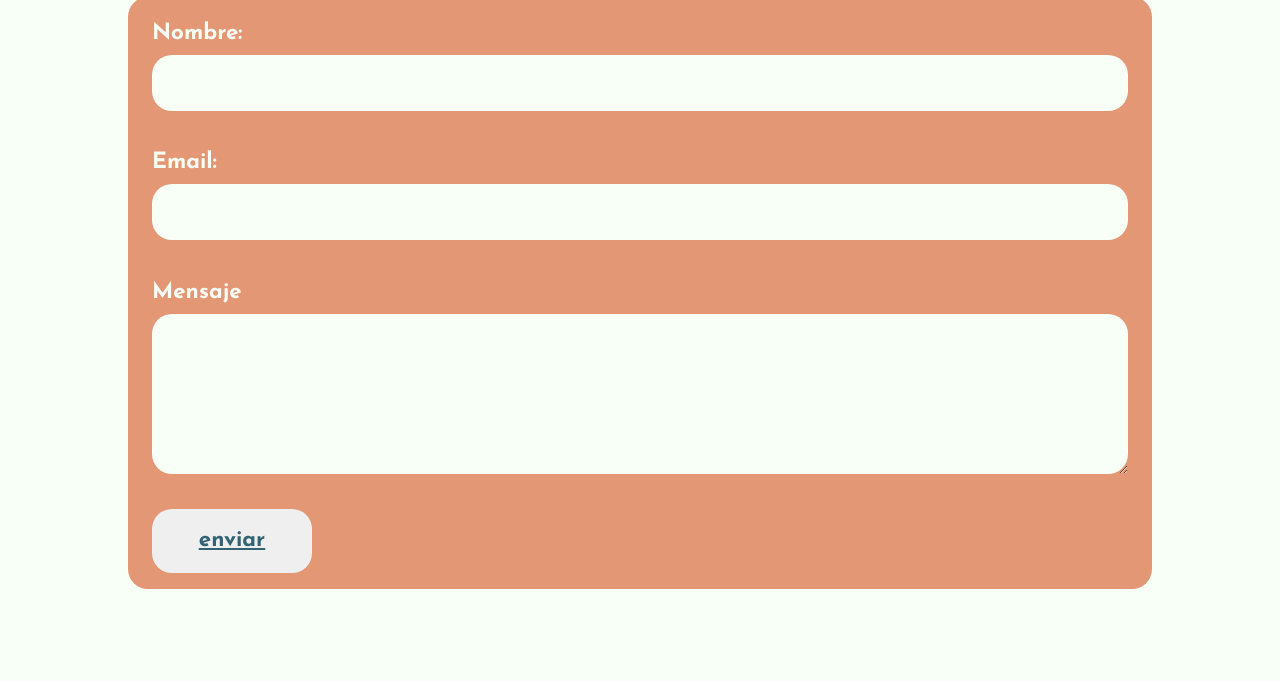
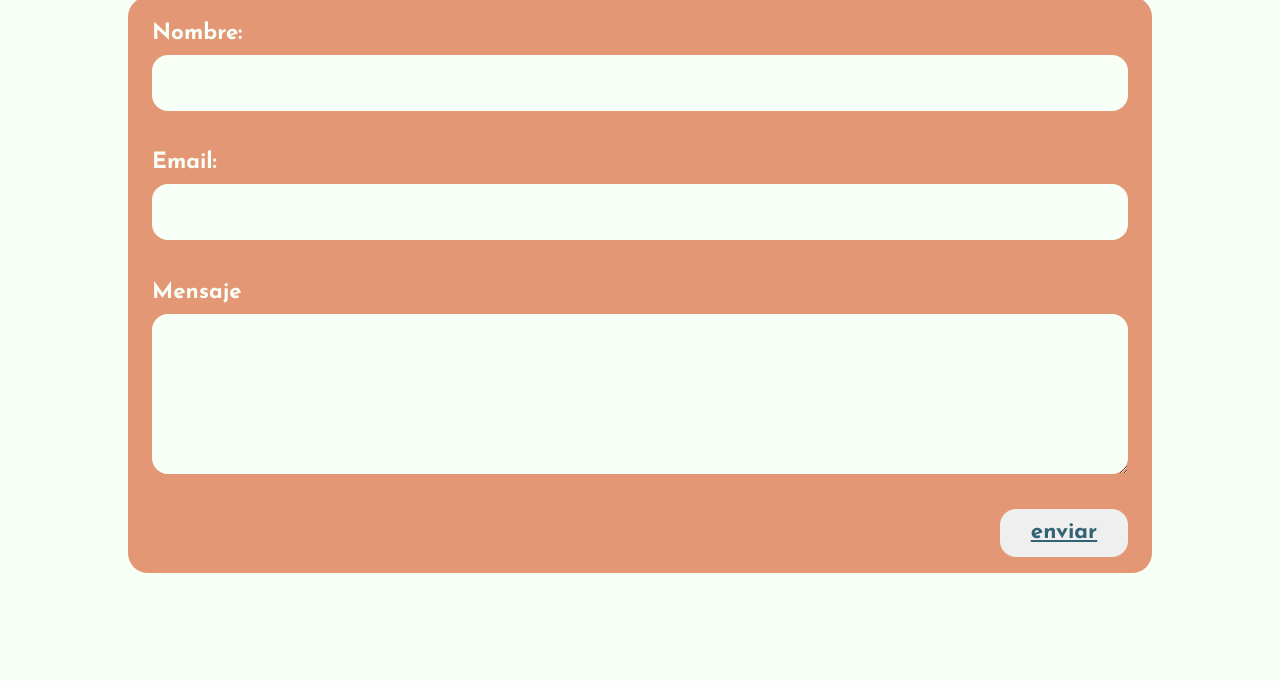
Before and after one commit to DaniRox/DaniRox-Portfolio, a website: page html/contacto.html in a window 1280 px wide. Shown: the part 163-844 px from the top of the page. Drawn offline with Linux system fonts and the light colour scheme.

```diff
--- a/html/contacto.html
+++ b/html/contacto.html
@@ -50,8 +50,8 @@
                 <p>Mensaje</p>
                 <textarea></textarea>
             </div>
-            <div class="form form--boton">
-                <button class="form--btn"><a href="">enviar</a></button>
+            <div class="form form__boton">
+                <button class="form__btn"><a href="">enviar</a></button>
             </div>
 
         </form>
--- a/sass/_section-contact.scss
+++ b/sass/_section-contact.scss
@@ -37,7 +37,7 @@
                 font-size: 1.3rem;
                 font-weight: 400;
                 background-color: globals.$mint-cream;
-                border-radius: 20px;
+                border-radius: 16px;
                 padding: 0;
                 border: none;
                 width: 100%;
@@ -49,11 +49,18 @@
                 overflow: scroll;
             }
 
-            .form--btn {
+        }
+
+        .form__boton {
+            width: auto;
+            display: flex;
+            justify-content: flex-end;
+
+            .form__btn {
                 display: block;
-                width: 10rem;
-                height: 4rem;
-                border-radius: 20px;
+                width: 8rem;
+                height: 3rem;
+                border-radius: 16px;
                 border: none;
 
                 a {
@@ -64,11 +71,5 @@
                 }
             }
         }
-
-        .form-boton {
-            width: 100%;
-            display: flex;
-            justify-content: center;
-        }
     }
 }
```
Also changed, not shown: sass/styles.css, 1 other file.
